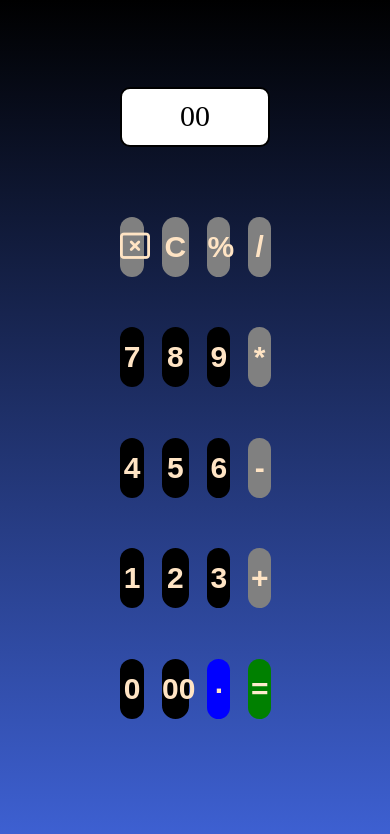
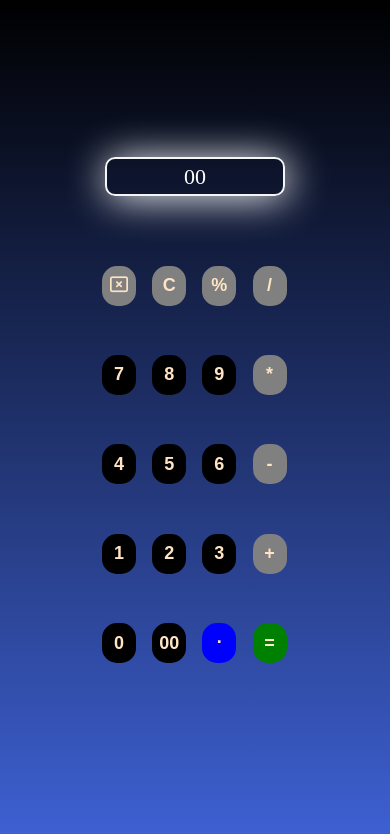
Before and after one commit to Mohamed-Messaoudene/calculator-, a plain HTML site: page index.html in a window 390 px wide. Both pictures are taken after a click on the button "00". Drawn offline with Linux system fonts and the light colour scheme.

Commit message:
make it responsive ! (#1)

```diff
--- a/index.html
+++ b/index.html
@@ -2,6 +2,8 @@
 <html lang="en">
 <head>
     <meta charset="UTF-8">
+    <meta name="author" content="messaoudene mohamed">
+    <meta name="description" content="a simpe calculator that evaluate simple operations like addition,multiplication,devision ....">
     <meta name="viewport" content="width=device-width, initial-scale=1.0">
     <title>calculator</title>
     <script src="https://kit.fontawesome.com/83adcd84e1.js" crossorigin="anonymous"></script>
--- a/script.js
+++ b/script.js
@@ -1,24 +1,31 @@
-const screen=document.getElementById("screen");
-const buttons=document.querySelectorAll("section #buttons_container button");
-const display=document.getElementById("display");
-buttons.forEach(btn => {
-    btn.onclick=()=>{
-        display.innerHTML="";
-        if(btn.innerHTML=="C"){
-            let l=screen.innerHTML.length;
-            screen.innerHTML=screen.innerHTML.substring(0,l-1);
-        }else if(btn.getAttribute('id')=="clear"){
-            screen.innerHTML="";
-        }
-        else if(btn.innerHTML=="="){
-            displayResult();
-        }
-        else{
-            screen.innerHTML+=btn.innerHTML;
-        }
+const screen = document.getElementById("screen");
+const buttons = document.querySelectorAll("section #buttons_container button");
+const display = document.getElementById("display");
+buttons.forEach((btn) => {
+  btn.onclick = () => {
+    display.innerHTML = "";
+    if (btn.innerHTML == "C") {
+      let l = screen.innerHTML.length;
+      screen.innerHTML = screen.innerHTML.substring(0, l - 1);
+    } else if (btn.getAttribute("id") == "clear") {
+      screen.innerHTML = "";
+    } else if (btn.innerHTML == "=") {
+      displayResult();
+    } else {
+      screen.innerHTML += btn.innerHTML;
     }
+  };
 });
-function displayResult(){
-    let result=eval(screen.innerHTML);
-    display.innerHTML="the result is : "+result;
+function displayResult() {
+    try{
+        let result = eval(screen.innerHTML);
+        display.innerHTML =
+          result == "Infinity"
+            ? "you can't devise by zero !!!"
+            : "the result is : "+ Math.fround(result);
+    }
+    catch(err){
+        display.innerHTML = "please complete your operation !!!";
+    }
+
 }
--- a/style.css
+++ b/style.css
@@ -29,15 +29,16 @@ section #affichage{
     margin-bottom: 20px;
 }
 section #affichage #screen{
-    font-size: 30px;
+    font-size: clamp(22px,4vw,30px);
     font-weight: 500;
-    padding-top: 10px;
+    padding-top: clamp(3px,1.5vw,8px);
     text-align: center;
-    width: 64%;
-    height: 60px;
-    color: black;
-    background-color: white;
-    border: 2px solid black ;
+    width: max(70%,180px);
+    height:clamp(36px,10vw,50px);
+    color: white;
+    background-color: transparent;
+    border: 2px solid whitesmoke ;
+    box-shadow: 2px 2px 40px white;
     border-radius: 10px;
     margin-bottom: 30px;
 }
@@ -45,21 +46,24 @@ section #affichage #display{
     color: white;
     letter-spacing: 2px;
     font-weight: 500;
+    font-size: clamp(12px,2vw,22px);
+    text-align: center;
+    line-height: 160%;
 }
 section #buttons_container{
-    width: 70%;
-    height: 80%;
+    width: clamp(200px,80%,800px);
+    height: clamp(300px,70%,50vh);
     display: grid;
     grid-template-columns:repeat(4,1fr);
     grid-template-rows: auto;
-    gap: 12px 12px;
+    gap: 3vh 2vw;
     margin-top: 20px;
     padding-left: 3%;
 }
 button{
-    height: 60px;
+    height: clamp(40px,10vw,50px);
     width: 80%;
-    font-size: 30px;
+    font-size: clamp(18px,3vw,30px);
     font-weight: 600;
     color: bisque;
     background-color: black;
```
